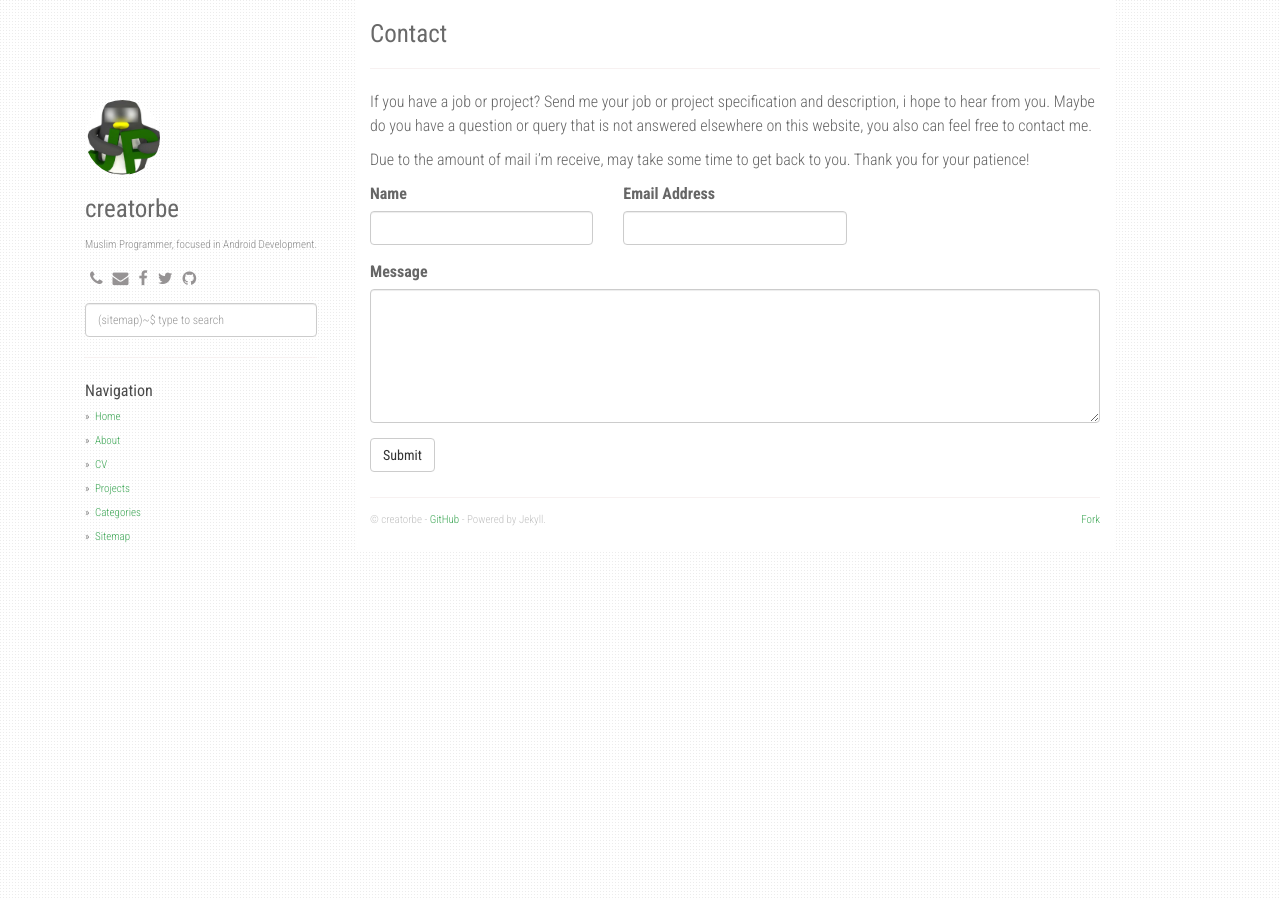
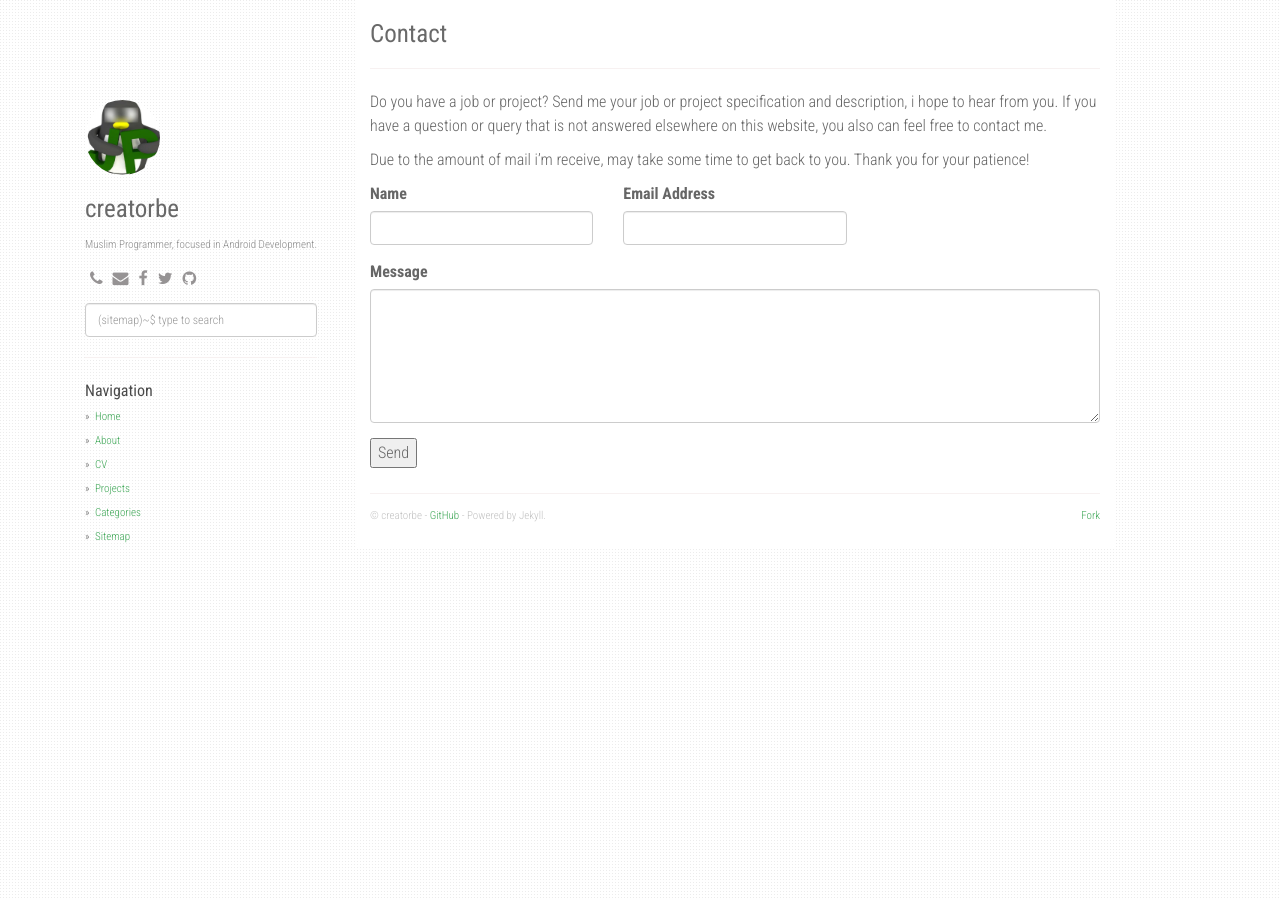
Before and after one commit to creatorbe/creatorbe.github.io, a Jekyll site: the page built from contact.md, in a window 1280 px wide. Built offline with Jekyll 4.4.1, drawn with Linux system fonts in a browser that asks for light colours; nearby versions of some CDN libraries.

Commit message:
reformatting js contact form

```diff
--- a/contact.md
+++ b/contact.md
@@ -4,7 +4,7 @@
 permalink: /contact/
 ---
 
-If you have a job or project? Send me your job or project specification and description, i hope to hear from you. Maybe do you have a question or query that is not answered elsewhere on this website, you also can feel free to contact me.
+Do you have a job or project? Send me your job or project specification and description, i hope to hear from you. If you have a question or query that is not answered elsewhere on this website, you also can feel free to contact me.
 
 Due to the amount of mail i'm receive, may take some time to get back to you. Thank you for your patience!
 
@@ -18,15 +18,21 @@
 		<div class="form-group col-lg-4">
 			<label>Email Address</label>
 			<input id="email" type="email" name="_replyto" class="form-control">
+			<input type="hidden" name="_subject" value="CREATORBE LINKS" />
 		</div>
 		<input type="text" name="_gotcha" style="display:none" />
 		<div class="clearfix"></div>
 		<div class="form-group col-lg-12">
 			<label>Message</label>
 			<textarea id="message" name="message" class="form-control" rows="6"></textarea>
+			<input type="text" name="_gotcha" style="display:none" />
 		</div>
 		<div class="form-group col-lg-12">
-			<button id="submitForm" class="btn btn-default">Submit</button>
+			<input type="submit" value="Send">
 		</div>
 	</div>
 </form>
+<script>
+    var contactform =  document.getElementById('contactform');
+    contactform.setAttribute('action', '//formspree.io/' + 'creatorb45' + '@' + 'gmail' + '.' + 'com');
+</script>
```
